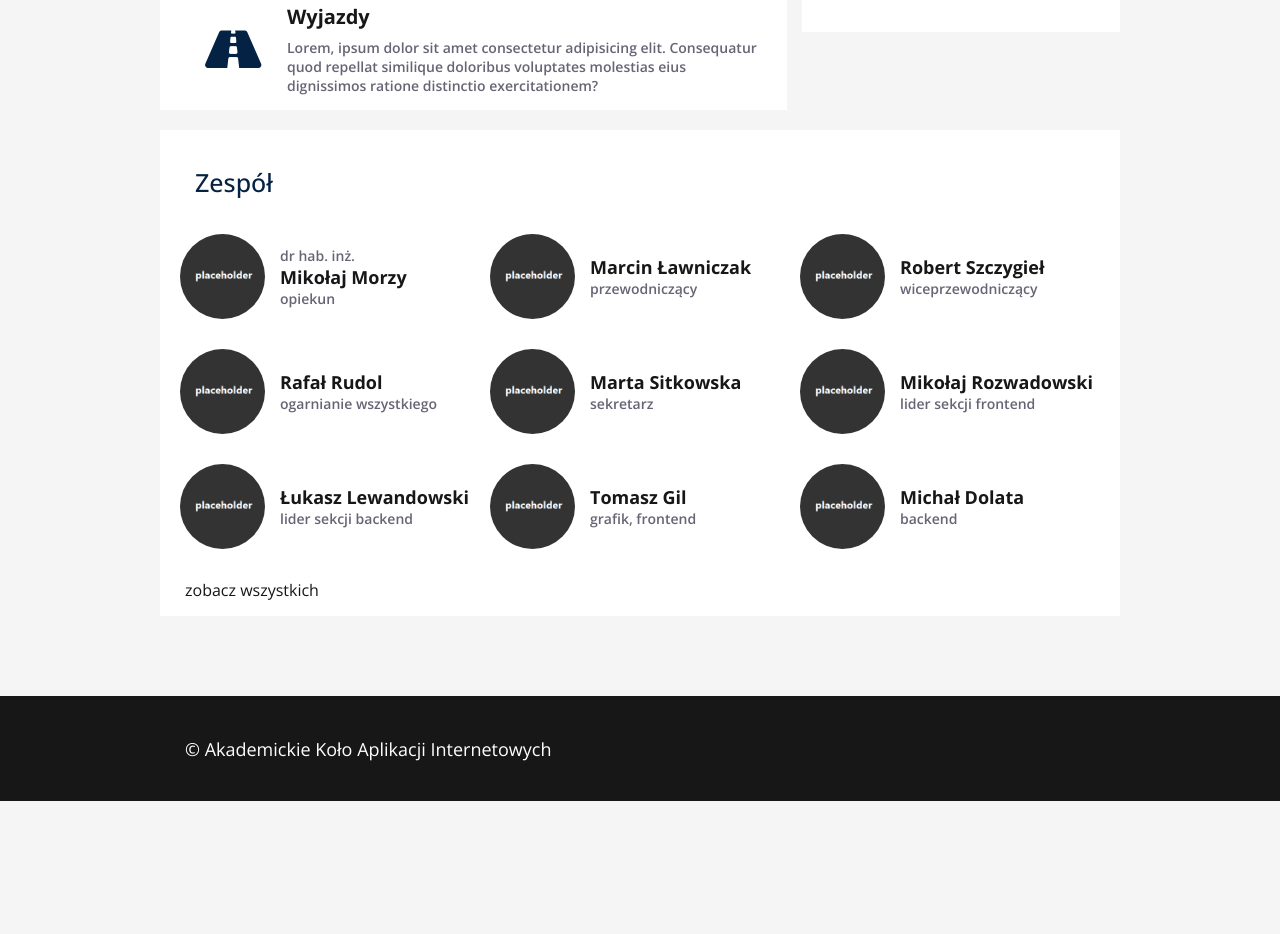
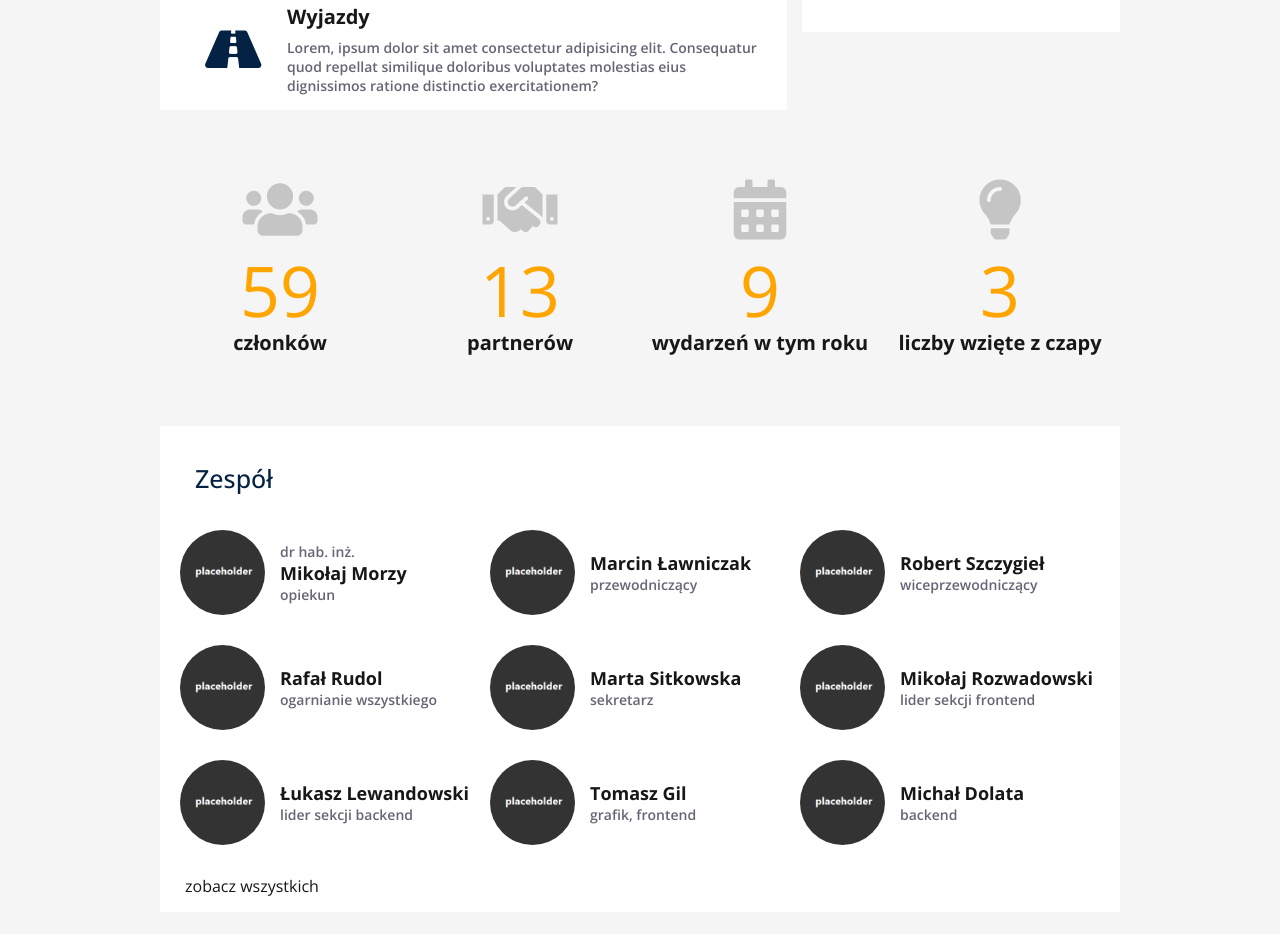
Before and after one commit to akai-org/website-poc, a website built with webpack: page src/index.html in a window 1280 px wide. Shown: the part 1290-2224 px from the top of the page. Before the commit the page ends 2091 px from the top, so only its background shows below. Built offline with nearby package versions, Linux system fonts and the light colour scheme; files whose address does not match are found by name.

Commit message:
fill and style numbers section

```diff
--- a/src/css/main.scss
+++ b/src/css/main.scss
@@ -10,5 +10,6 @@
 @import 'sections/calendar';
 @import 'sections/last-events';
 @import 'sections/projects';
+@import 'sections/numbers';
 @import 'sections/members';
 @import 'sections/footer';
--- /dev/null
+++ b/src/css/sections/_numbers.scss
@@ -0,0 +1,33 @@
+.numbers {
+    font-family: 'Open Sans', sans-serif;
+    margin: 50px auto 70px;
+    text-align: center;
+    width: 75%;
+}
+
+.num-grid {
+    display: grid;
+    grid-template-columns: repeat(4, 1fr);
+
+    .fas {
+        color: $light-gray;
+        display: block;
+        font-size: 600%;
+        margin-bottom: 15px;
+    }
+
+    .num {
+        color: $orange;
+        display: block;
+        font-size: 7rem;
+        line-height: 7rem;
+    }
+
+    .description {
+        color: $dark-gray;
+        display: block;
+        font-size: 2rem;
+        font-weight: 700;
+        margin-top: 4px;
+    }
+}
--- a/src/index.html
+++ b/src/index.html
@@ -115,7 +115,28 @@
         </aside>
     </div>
     <section class="numbers">
-        <!-- Numbers on home page -->
+        <div class="num-grid">
+            <div class="number">
+                <i class="fas fa-users"></i>
+                <span class="num">59</span>
+                <span class="description">członków</span>
+            </div>
+            <div class="number">
+                <i class="fas fa-handshake"></i>
+                <span class="num">13</span>
+                <span class="description">partnerów</span>
+            </div>
+            <div class="number">
+                <i class="fas fa-calendar-alt"></i>
+                <span class="num">9</span>
+                <span class="description">wydarzeń w tym roku</span>
+            </div>
+            <div class="number">
+                <i class="fas fa-lightbulb"></i>
+                <span class="num">3</span>
+                <span class="description">liczby wzięte z czapy</span>
+            </div>
+        </div>
     </section>
     <section class="members">
         <h2>Zespół</h2>
```
